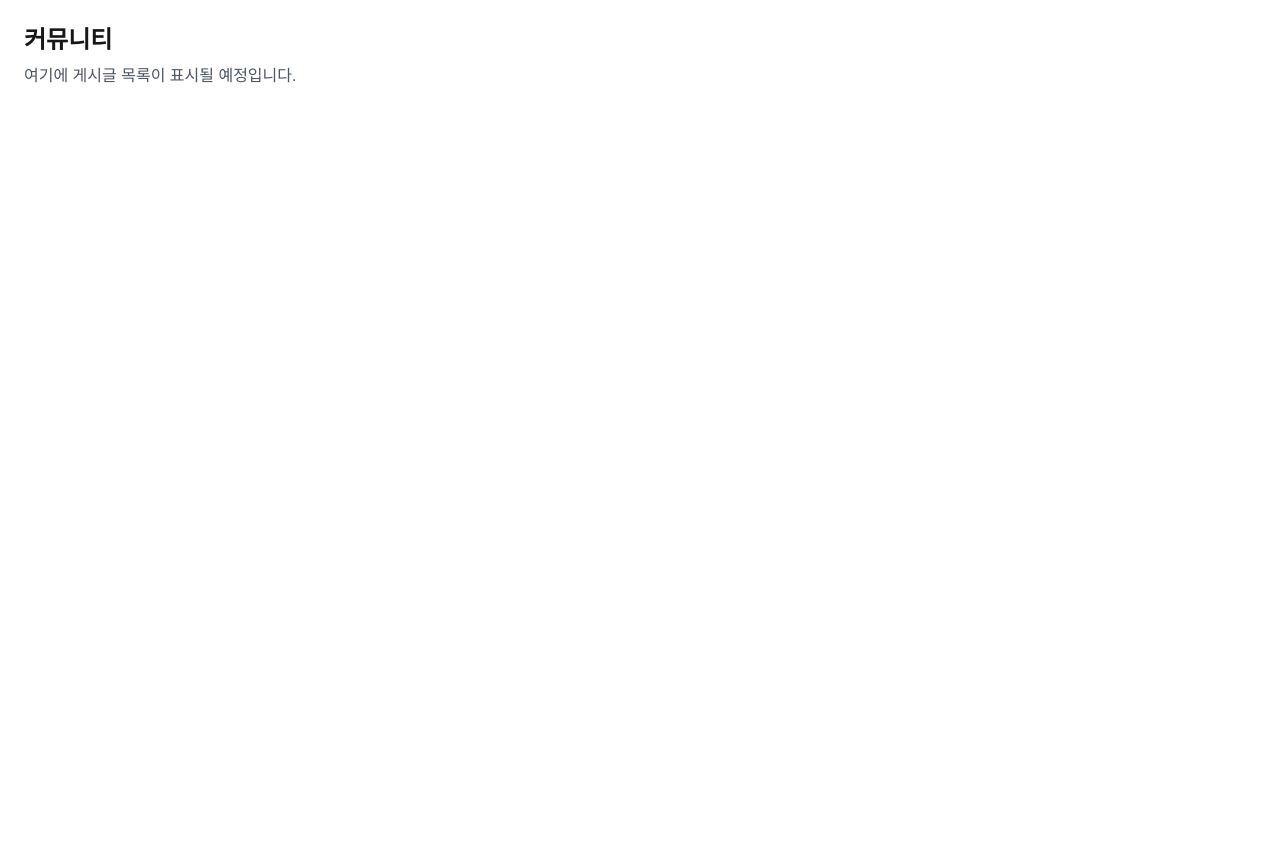
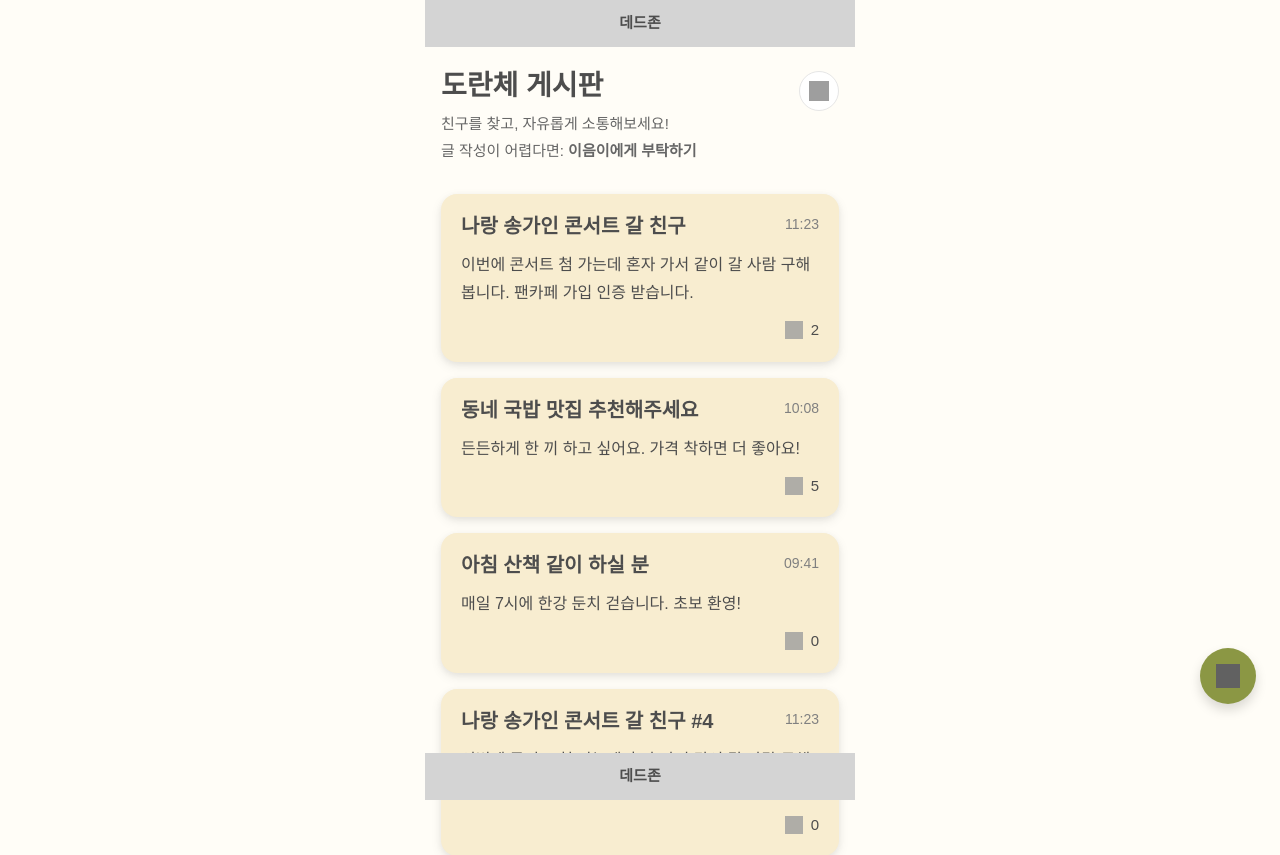
Before and after one commit to paas-able/Doranchae, a Next.js app in the folder app/: page /community in a window 1280 px wide. Shown: the top 855 px of the page. Before the commit the page ends 800 px from the top, so only its background shows below. Built offline with nearby package versions, Linux system fonts and the light colour scheme; grey boxes are pictures that could not be loaded.

Commit message:
커뮤니티 메인화면 (글 목록)

```diff
--- a/app/src/app/community/page.tsx
+++ b/app/src/app/community/page.tsx
@@ -1,10 +1,204 @@
+"use client";
+
+import React, { useEffect, useMemo, useRef, useState } from "react";
+import Link from "next/link";
+import { useRouter } from "next/navigation";
+
+type PostCard = {
+  id: string;
+  title: string;
+  preview: string;
+  time: string;
+  comments: number;
+};
+
+const MOCK_POSTS: PostCard[] = [
+  { id: "1", title: "나랑 송가인 콘서트 갈 친구", preview: "이번에 콘서트 첨 가는데 혼자 가서 같이 갈 사람 구해봅니다. 팬카페 가입 인증 받습니다.", time: "11:23", comments: 2 },
+  { id: "2", title: "동네 국밥 맛집 추천해주세요", preview: "든든하게 한 끼 하고 싶어요. 가격 착하면 더 좋아요!", time: "10:08", comments: 5 },
+  { id: "3", title: "아침 산책 같이 하실 분", preview: "매일 7시에 한강 둔치 걷습니다. 초보 환영!", time: "09:41", comments: 0 },
+  ...Array.from({ length: 20 }).map((_, i) => ({
+    id: `more-${i + 4}`,
+    title: `나랑 송가인 콘서트 갈 친구 #${i + 4}`,
+    preview: "이번에 콘서트 첨 가는데 혼자 가서 같이 갈 사람 구해봅니다. 팬카페 가입 인증 받습니다.",
+    time: `11:${String((23 + i) % 60).padStart(2, "0")}`,
+    comments: (i * 3) % 9,
+  })),
+];
+
+const BG = "#FFFDF7";
+const CARD = "#F8EDD0";
+const TEXT_DARK = "#4D4D4D";
+const TEXT_MID = "#666666";
+const CARD_SHADOW = "0 4px 12px rgba(0,0,0,0.08), 0 2px 6px rgba(0,0,0,0.05)";
+
+const ICON_SEARCH = "https://cdn-icons-png.flaticon.com/512/149/149852.png";
+const ICON_CHAT = "https://cdn-icons-png.flaticon.com/512/8316/8316205.png";
+const ICON_PENCIL = "https://cdn-icons-png.flaticon.com/512/1828/1828919.png";
+
 export default function CommunityPage() {
+  const router = useRouter();
+
+  // 검색 상태
+  const [searchOpen, setSearchOpen] = useState(false);
+  const [query, setQuery] = useState("");
+
+  // 무한 스크롤
+  const STEP = 6;
+  const [visible, setVisible] = useState(STEP);
+  const sentinelRef = useRef<HTMLDivElement | null>(null);
+
+  const filtered = useMemo(() => {
+    if (!query.trim()) return MOCK_POSTS;
+    const q = query.trim().toLowerCase();
+    return MOCK_POSTS.filter(
+      (p) => p.title.toLowerCase().includes(q) || p.preview.toLowerCase().includes(q)
+    );
+  }, [query]);
+
+  useEffect(() => {
+    setVisible(STEP);
+  }, [query]);
+
+  useEffect(() => {
+    const el = sentinelRef.current;
+    if (!el) return;
+    const io = new IntersectionObserver(
+      (entries) => {
+        if (entries[0].isIntersecting) {
+          setVisible((v) => Math.min(v + STEP, filtered.length));
+        }
+      },
+      { rootMargin: "200px 0px" }
+    );
+    io.observe(el);
+    return () => io.disconnect();
+  }, [filtered.length]);
+
   return (
-    <main className="p-6">
-      <h1 className="text-2xl font-bold">커뮤니티</h1>
-      <p className="text-gray-600 mt-2">
-        여기에 게시글 목록이 표시될 예정입니다.
-      </p>
-    </main>
+    <div
+      className="min-h-[100svh] flex flex-col"
+      style={{
+        backgroundColor: BG,
+        color: TEXT_DARK,
+        paddingTop: "env(safe-area-inset-top)",
+        paddingBottom: "env(safe-area-inset-bottom)",
+      }}
+    >
+      <div className="mx-auto w-full max-w-[430px] flex flex-col flex-1 relative">
+        <header className="sticky top-0 z-20 text-center py-3 text-[15px] font-semibold bg-neutral-300">
+          데드존
+        </header>
+
+        <main className="flex-1 px-4 pb-24">
+          {/* ===== 상단 영역 ===== */}
+          <section className="pt-5">
+            <div className="flex items-start justify-between">
+              {/* 제목은 항상 노출 */}
+              <div className="flex-1 min-w-0">
+                <h1 className="text-[28px] font-extrabold leading-snug">
+                  도란체 게시판
+                </h1>
+
+                {/* 검색 열리면 안내문 숨김, 닫히면 안내문 표시 */}
+                {!searchOpen && (
+                  <>
+                    <p className="mt-2 text-[15px]" style={{ color: TEXT_MID }}>
+                      친구를 찾고, 자유롭게 소통해보세요!
+                    </p>
+                    <p className="mt-1 text-[15px]" style={{ color: TEXT_MID }}>
+                      글 작성이 어렵다면: <span className="font-semibold">이음이에게 부탁하기</span>
+                    </p>
+                  </>
+                )}
+
+                {/* 검색창: 열렸을 때만 제목 아래에 등장 */}
+                {searchOpen && (
+                  <div className="mt-3 flex items-center gap-2">
+                    <input
+                      autoFocus
+                      value={query}
+                      onChange={(e) => setQuery(e.target.value)}
+                      placeholder="검색어를 입력하세요"
+                      className="flex-1 rounded-full px-4 py-3 bg-white outline-none"
+                      style={{ border: "1px solid #E6E6E6" }}
+                    />
+                    <button
+                      type="button"
+                      className="text-sm px-2 py-2"
+                      style={{ color: TEXT_MID }}
+                      onClick={() => {
+                        setSearchOpen(false);
+                        setQuery("");
+                      }}
+                    >
+                      취소
+                    </button>
+                  </div>
+                )}
+              </div>
+
+              {/* 우상단 검색 버튼 (제목 우측) */}
+              <button
+                type="button"
+                aria-label="검색"
+                onClick={() => setSearchOpen(true)}
+                className={`ml-3 mt-1 inline-flex h-10 w-10 items-center justify-center rounded-full border bg-white ${
+                  searchOpen ? "opacity-0 pointer-events-none" : ""
+                }`}
+                style={{ borderColor: "#E6E6E6" }}
+              >
+                <img src={ICON_SEARCH} alt="검색" className="h-5 w-5" />
+              </button>
+            </div>
+
+            {/* 제목/리스트 사이 여백(검색 열려도 유지) */}
+            <div className="mt-6 md:mt-8" />
+          </section>
+
+          {/* ===== 목록 ===== */}
+          <section className="space-y-4">
+            {filtered.slice(0, visible).map((post) => (
+              <Link key={post.id} href={`/community/${post.id}`} className="block">
+                <article
+                  className="rounded-2xl px-5 py-5 transition-colors"
+                  style={{ backgroundColor: CARD, boxShadow: CARD_SHADOW }}
+                >
+                  <div className="flex items-start justify-between">
+                    <h2 className="text-[20px] font-extrabold leading-tight">{post.title}</h2>
+                    <time className="ml-3 shrink-0 text-[14px]" style={{ color: "#808080" }}>
+                      {post.time}
+                    </time>
+                  </div>
+
+                  <p className="mt-3 text-[16px] leading-7">{post.preview}</p>
+
+                  <div className="mt-3 flex items-center justify-end gap-2">
+                    <img src={ICON_CHAT} alt="댓글" className="h-[18px] w-[18px] opacity-80" />
+                    <span className="text-[15px]">{post.comments}</span>
+                  </div>
+                </article>
+              </Link>
+            ))}
+            {visible < filtered.length && <div ref={sentinelRef} className="h-10" />}
+          </section>
+        </main>
+
+        {/* 글쓰기 FAB */}
+        <button
+          type="button"
+          aria-label="글쓰기"
+          onClick={() => router.push("/community/communityWrite")}
+          className="fixed bottom-24 right-6 z-30 flex h-14 w-14 items-center justify-center rounded-full shadow-lg active:scale-95 transition"
+          style={{ backgroundColor: "#8B9744", boxShadow: "0 6px 12px rgba(0,0,0,0.15)" }}
+        >
+          <img src={ICON_PENCIL} alt="글쓰기" className="h-6 w-6 invert" />
+        </button>
+
+        {/* 하단 데드존 자리 */}
+        <footer className="sticky bottom-0 z-20 text-center py-3 text-[15px] font-semibold bg-neutral-300">
+          데드존
+        </footer>
+      </div>
+    </div>
   );
 }
```
